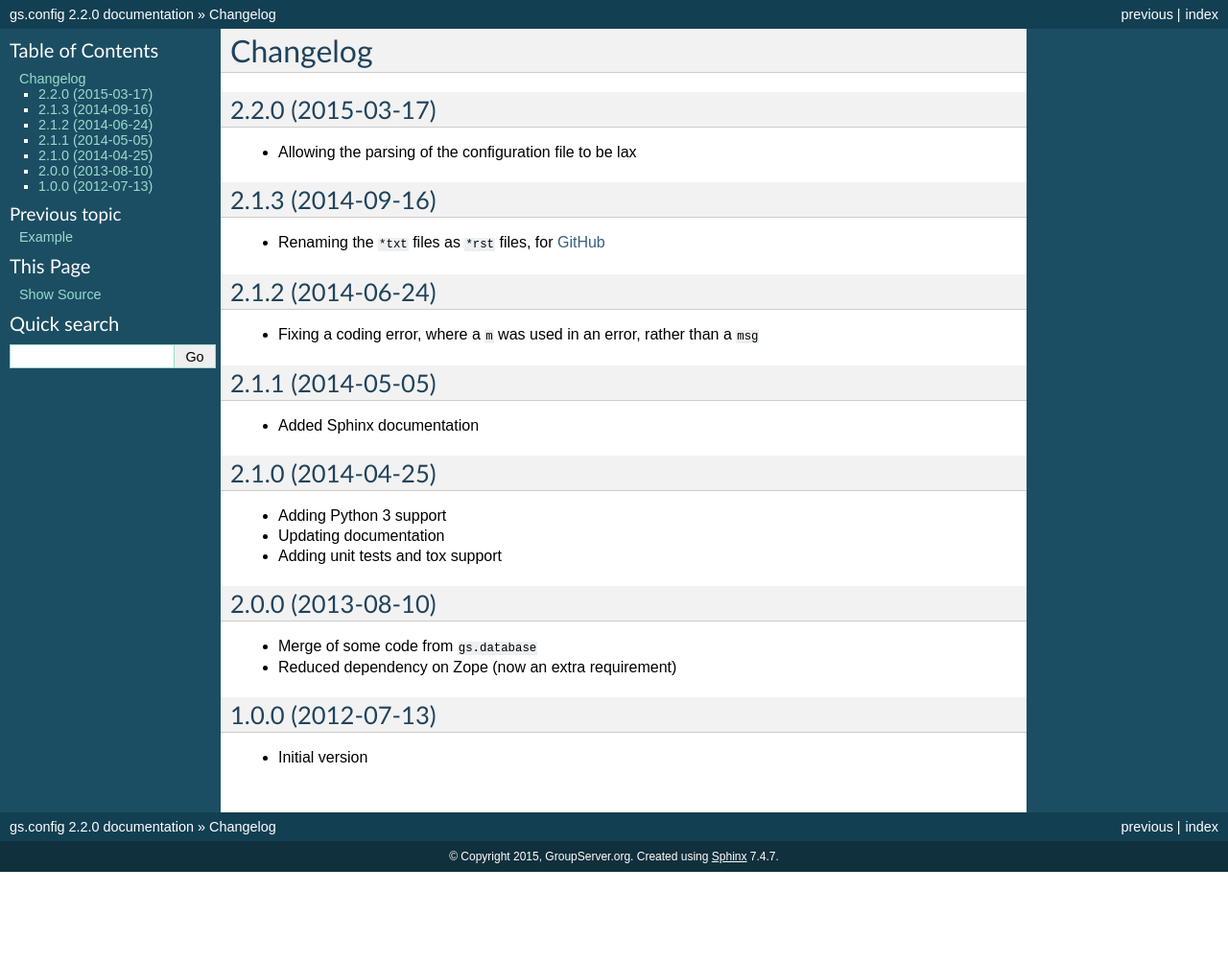
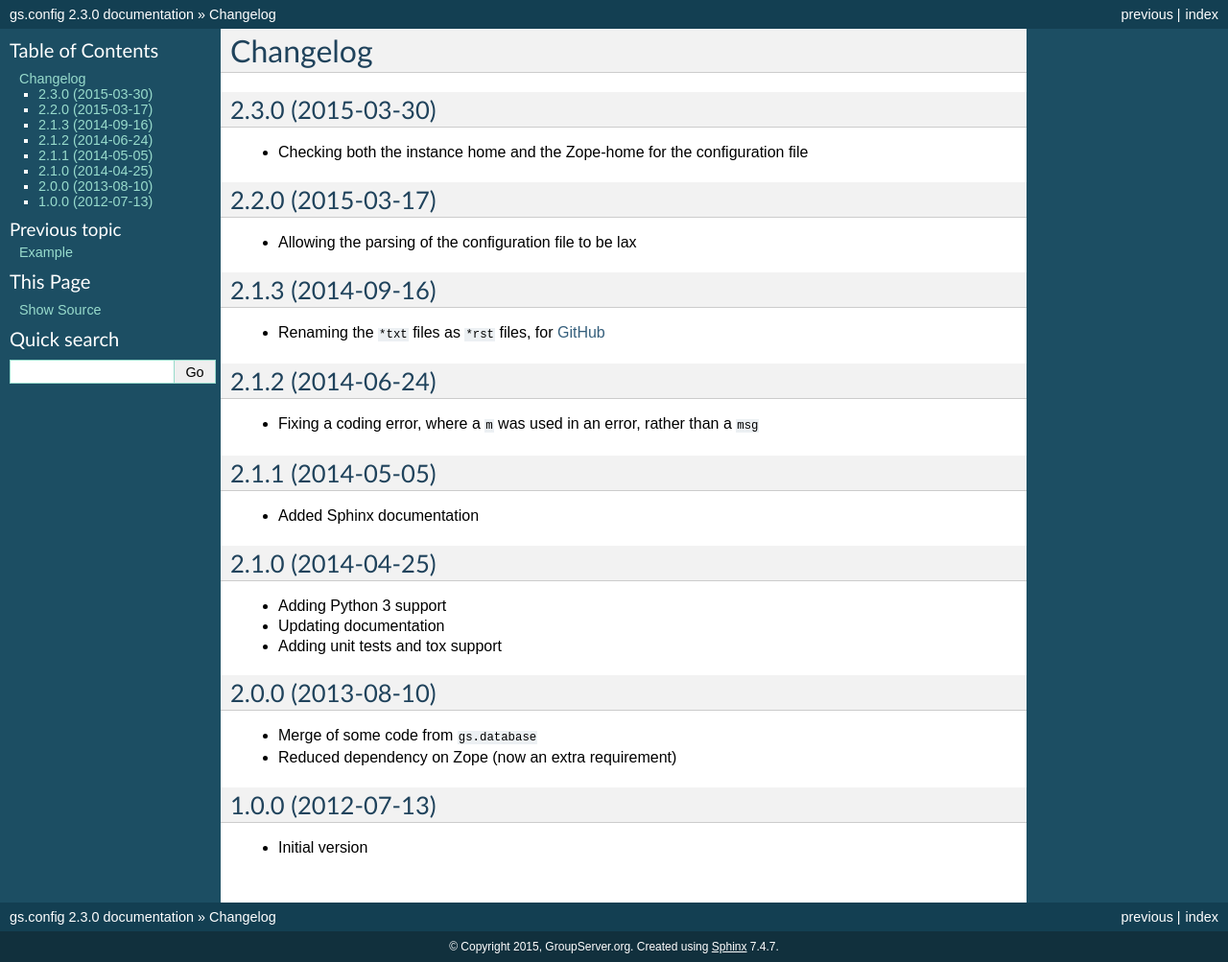
Before and after one commit to groupserver/gs.config, a Sphinx documentation site: the page built from docs/HISTORY.rst, in a window 1280 px wide. Shown: the whole page at 96% size. Built offline with Sphinx 7.4.7, drawn with Linux system fonts in a browser that asks for light colours; before the commit the page ends 909 px from its top, so only the background shows below that.

Commit message:
Bumping the version number

```diff
--- a/docs/HISTORY.rst
+++ b/docs/HISTORY.rst
@@ -1,5 +1,11 @@
 Changelog
 =========
+
+2.3.0 (2015-03-30)
+------------------
+
+* Checking both the instance home and the Zope-home for the
+  configuration file
 
 2.2.0 (2015-03-17)
 ------------------
--- a/version.py
+++ b/version.py
@@ -1,5 +1,5 @@
 # -*- coding: utf-8 -*-
-version = '2.2.0'
+version = '2.3.0'
 release = False
 
 #--------------------------------------------------------------------------#
```
